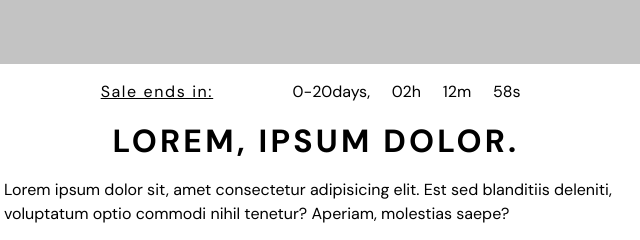
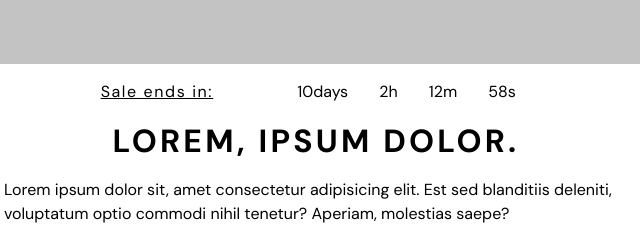
Before and after one commit to Matthew9512/e-commerce-page, a website built with Parcel: page index.html in a window 1280 px wide. Shown: the top 240 px of the page, 324-964 px from the left. Built offline with nearby package versions, Linux system fonts and the light colour scheme.

Commit message:
timer bug

```diff
--- a/index.html
+++ b/index.html
@@ -137,6 +137,7 @@
         </div>
         <article class="shop__products">
           <!-- item -->
+          <p class="no-products-msg hidden">No products found</p>
         </article>
       </section>
       <!-- footer -->
@@ -146,7 +147,7 @@
           aspernatur quam perspiciatis! Omnis.
         </p>
         <div class="footer__div">
-          <p class="footer__div-text">Created by Mateusz in 2022 @copy</p>
+          <p class="footer__div-text"> @copy created by Matthew in 2022</p>
         </div>
       </footer>
       <!-- shopping cart -->
--- a/scss/_carousel.scss
+++ b/scss/_carousel.scss
@@ -1,16 +1,18 @@
-// for now
 $breakpoint-xs: 0;
 $breakpoint-sm: 576px;
 $breakpoint-md: 768px;
 $breakpoint-lg: 900px;
 $breakpoint-xl: 1200px;
-// for now
 
 .carousel {
    width: 100%;
    height: 60vh;
    overflow: hidden;
    margin-bottom: 4em;
+
+   @media (max-width: $breakpoint-lg) {
+      height: 40vh;
+   }
 
    &__btns {
       position: absolute;
@@ -36,6 +38,7 @@ $breakpoint-xl: 1200px;
       display: flex;
       justify-content: center;
       align-items: center;
+      object-fit: cover;
       width: 100%;
       height: 100%;
       padding: 1em 3em;
--- a/scss/_shop.scss
+++ b/scss/_shop.scss
@@ -11,6 +11,7 @@
       align-items: center;
       gap: 1em;
       padding: 1em;
+      min-height: 12em;
 
       &-item {
          position: relative;
--- a/src/controller.js
+++ b/src/controller.js
@@ -5,6 +5,8 @@ import { renderShoppingCart } from './views/renderShoppingCart.js';
 
 const cart = document.querySelector('.cart');
 const shopProducts = document.querySelector('.shop__products');
+const noProductsMsg = document.querySelector('.no-products-msg');
+
 const cartWrapper = document.querySelector('.cart__wrapper');
 const input = document.querySelector('#inp__sort');
 const header = document.querySelector('.header');
@@ -29,37 +31,30 @@ export const saleTimer = function () {
    const minutes = document.querySelector('.sale__minutes');
    const seconds = document.querySelector('.sale__seconds');
 
-   // getting dealine time
-   const futureDate = new Date();
-   const futureYear = futureDate.getFullYear();
-   const futureMonth = futureDate.getMonth();
-   const futureDay = futureDate.getDate();
+   const actualDate = new Date();
 
-   const deadline = new Date(futureYear, futureMonth, futureDay + 10, 23, 59, 59);
-   const deadlineDay = deadline.getDate();
-   const deadlineHour = deadline.getHours();
-   const deadlineMinutes = deadline.getMinutes();
-   const deadlineSeconds = deadline.getSeconds();
+   let futureYear = actualDate.getFullYear();
+   let futureMonth = actualDate.getMonth();
+   let futureDay = actualDate.getDate();
 
-   // getting actual time
-   const actualDate = new Date();
-   const actualDay = actualDate.getDate();
-   const actualHour = actualDate.getHours();
-   const actualMinutes = actualDate.getMinutes();
-   const actualSeconds = actualDate.getSeconds();
+   const futureDate = new Date(futureYear, futureMonth, futureDay + 10, 23, 59, 59);
 
-   // calculating how much time left till the end
-   const finalDay = deadlineDay - actualDay;
-   const finalHour = deadlineHour - actualHour;
-   const finalMinutes = deadlineMinutes - actualMinutes;
-   const finalSeconds = deadlineSeconds - actualSeconds;
+   const timeDifference = futureDate.getTime() - actualDate.getTime();
+   let secondsDiff = Math.floor(timeDifference / 1000);
+   let minutesDiff = Math.floor(secondsDiff / 60);
+   let hoursDiff = Math.floor(minutesDiff / 60);
+   let daysDiff = Math.floor(hoursDiff / 24);
 
-   finalDay < 10 ? (days.innerHTML = `0${finalDay}days,`) : (days.innerHTML = `${finalDay}days,`);
-   finalHour < 10 ? (hours.innerHTML = `0${finalHour}h`) : (hours.innerHTML = `${finalHour}h`);
-   finalMinutes < 10 ? (minutes.innerHTML = `0${finalMinutes}m`) : (minutes.innerHTML = `${finalMinutes}m`);
-   finalSeconds < 10 ? (seconds.innerHTML = `0${finalSeconds}s`) : (seconds.innerHTML = `${finalSeconds}s`);
+   secondsDiff %= 60;
+   minutesDiff %= 60;
+   hoursDiff %= 24;
 
-   if (actualDate > deadline) {
+   days.innerHTML = `${daysDiff}days`;
+   hours.innerHTML = `${hoursDiff}h`;
+   minutes.innerHTML = `${minutesDiff}m`;
+   seconds.innerHTML = `${secondsDiff}s`;
+
+   if (timeDifference <= 0) {
       clearInterval(timer);
       // remove sale timer
       header.removeChild(sale);
@@ -127,6 +122,7 @@ export const _debounce = function (fn, deley = 300) {
 
 // search shop products
 const sort = function () {
+   noProductsMsg.classList.add('hidden');
    const inputValue = input.value;
    const products = document.querySelectorAll('.shop__products-item');
 
@@ -135,6 +131,9 @@ const sort = function () {
       if (title.includes(inputValue)) product.classList.remove('sorted');
       else product.classList.add('sorted');
    }
+
+   const test = [...products].every((value) => value.classList.contains('sorted'));
+   if (test) noProductsMsg.classList.remove('hidden');
 };
 
 // update shop products with sale info
```
Also changed, not shown: distCSS/styles.css, scss/_footer.scss (indentation only), 1 other file. Lines whose indentation alone changed are shown as unchanged.
